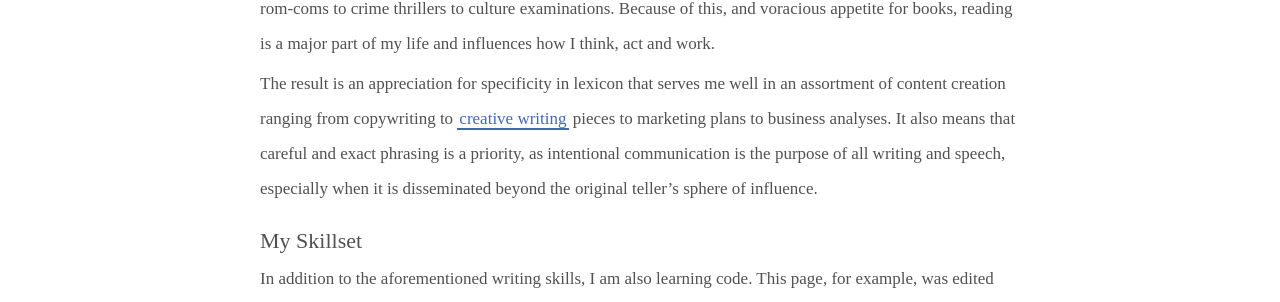
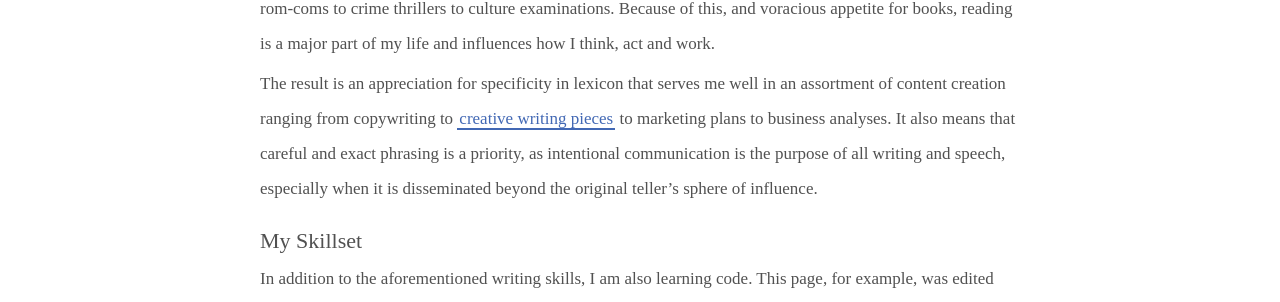
Before and after one commit to DragonLibrary/BookBlog, a Jekyll site: the page aboutme/index.html, which Jekyll copies as it is, in a window 1280 px wide. Shown: the part 1159-1461 px from the top of the page. Built offline with Jekyll 4.4.1, drawn with Linux system fonts in a browser that asks for light colours.

Commit message:
Update index.html

```diff
--- a/aboutme/index.html
+++ b/aboutme/index.html
@@ -58,7 +58,7 @@
 
 <div class="info_text">
 	<p>As expected, my personal library is primarily fantasy and science-fiction, but contains content ranging from rom-coms to crime thrillers to culture examinations. Because of this, and voracious appetite for books, reading is a major part of my life and influences how I think, act and work.</p>
-	<p>The result is an appreciation for specificity in lexicon that serves me well in an assortment of content creation ranging from copywriting to <a class="fact_link" href="https://library-of-spilt-ink.netlify.app/2021/10/27/the-witchs-changeling-a-short-story/" target="blank">creative writing</a> pieces to marketing plans to business analyses. It also means that careful and exact phrasing is a priority, as intentional communication is the purpose of all writing and speech, especially when it is disseminated beyond the original teller’s sphere of influence.</p>
+	<p>The result is an appreciation for specificity in lexicon that serves me well in an assortment of content creation ranging from copywriting to <a class="fact_link" href="https://library-of-spilt-ink.netlify.app/2021/10/27/the-witchs-changeling-a-short-story/" target="blank">creative writing pieces</a> to marketing plans to business analyses. It also means that careful and exact phrasing is a priority, as intentional communication is the purpose of all writing and speech, especially when it is disseminated beyond the original teller’s sphere of influence.</p>
 
 	</div>
 
```
